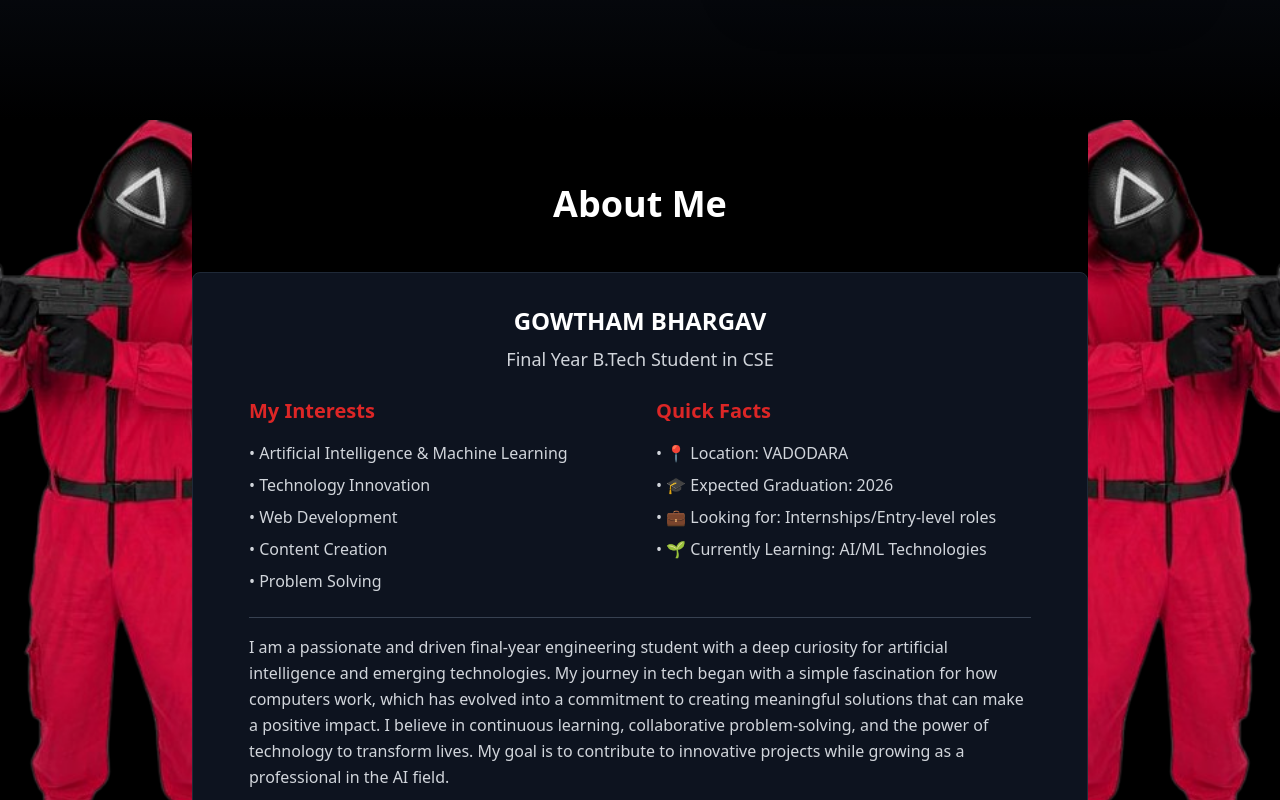
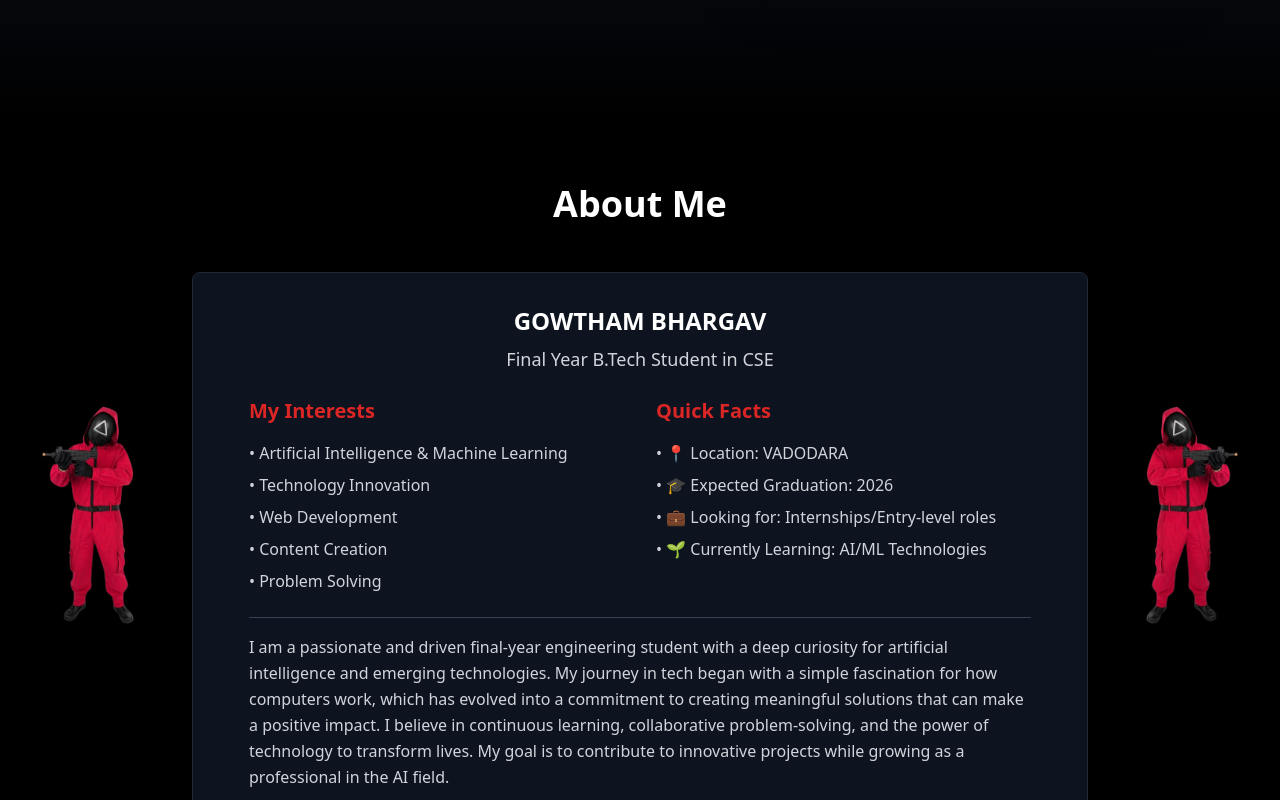
Before and after one commit to GOWTHAMBHARGAV08/unspoken-campus-echoes, a React (Vite) app: page / in a window 1280 px wide. Shown: the part 680-1480 px from the top of the page. Built offline with nearby package versions, Linux system fonts and the light colour scheme.

Commit message:
Reverted to commit 403930f3fcb7dae44ebb39e5f3549aceb86ed234

```diff
--- a/src/components/portfolio/About.tsx
+++ b/src/components/portfolio/About.tsx
@@ -1,4 +1,3 @@
-
 import React from 'react';
 import { motion } from 'framer-motion';
 import { Card, CardContent } from '@/components/ui/card';
@@ -9,7 +8,7 @@ const About = () => {
       <div className="container mx-auto">
         {/* Left side Money Heist character */}
         <motion.div
-          className="absolute left-0 top-0 bottom-0 w-48 z-20 opacity-90"
+          className="absolute left-2 top-0 bottom-0 w-40 z-0 opacity-90"
           initial={{ x: -100, opacity: 0 }}
           whileInView={{ x: 0, opacity: 0.9 }}
           transition={{ duration: 1, delay: 0.2 }}
@@ -18,13 +17,13 @@ const About = () => {
           <img
             src="/lovable-uploads/82d4085f-9cc4-4f3c-bb82-25c779e947ea.png"
             alt="Money Heist Character Left"
-            className="w-full h-full object-cover object-center"
+            className="w-full h-full object-contain object-center"
           />
         </motion.div>
 
         {/* Right side Money Heist character */}
         <motion.div
-          className="absolute right-0 top-0 bottom-0 w-48 z-20 opacity-90"
+          className="absolute right-2 top-0 bottom-0 w-40 z-0 opacity-90"
           initial={{ x: 100, opacity: 0 }}
           whileInView={{ x: 0, opacity: 0.9 }}
           transition={{ duration: 1, delay: 0.4 }}
@@ -33,7 +32,7 @@ const About = () => {
           <img
             src="/lovable-uploads/56bab2c6-b9df-4b15-9486-13809e91d648.png"
             alt="Money Heist Character Right"
-            className="w-full h-full object-cover object-center"
+            className="w-full h-full object-contain object-center"
           />
         </motion.div>
 
```
